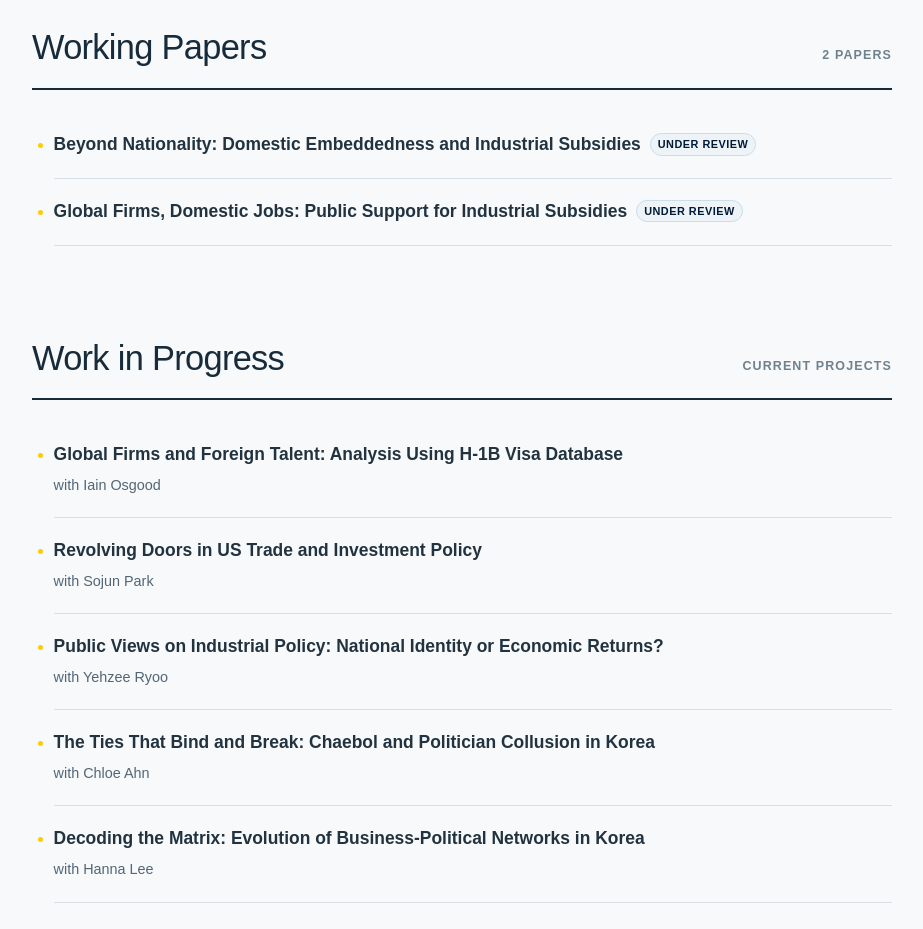
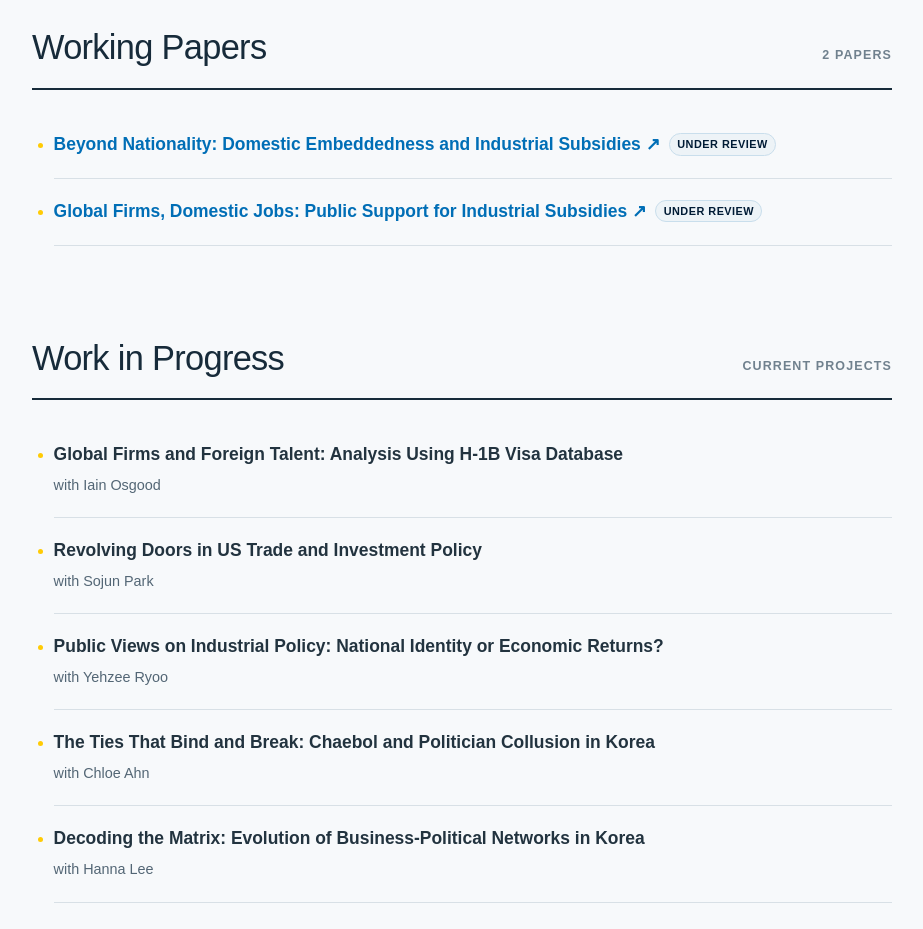
Before and after one commit to erin0506/erin0506.github.io, a Next.js app: page /research in a window 1280 px wide. Shown: the part 1820-2749 px from the top of the page, without its empty margins (178-1101 px from the left). Built offline with nearby package versions, Linux system fonts and the light colour scheme.

Commit message:
Update page.tsx

```diff
--- a/app/research/page.tsx
+++ b/app/research/page.tsx
@@ -185,12 +185,14 @@ export default function ResearchPage() {
               {workingPapers.map((paper) => (
                 <li className="project-item" key={paper.title}>
                   <h3 className="project-title">
-                    {paper.title}
+                    <a href={paper.href} target="_blank" rel="noreferrer">
+                      {paper.title} <span aria-hidden="true">↗</span>
+                    </a>
                     <span className="status-badge">{paper.status}</span>
                   </h3>
                 </li>
-              ))}
-            </ul>
+                  ))}
+              </ul>
           </section>
 
           <section className="content-section" aria-labelledby="progress-heading">
```
